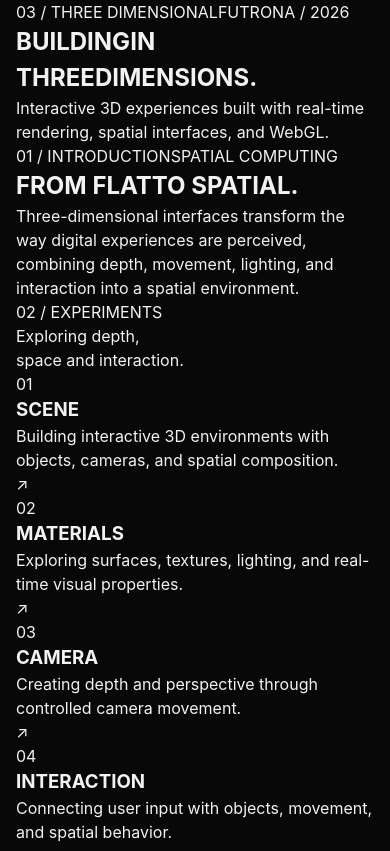
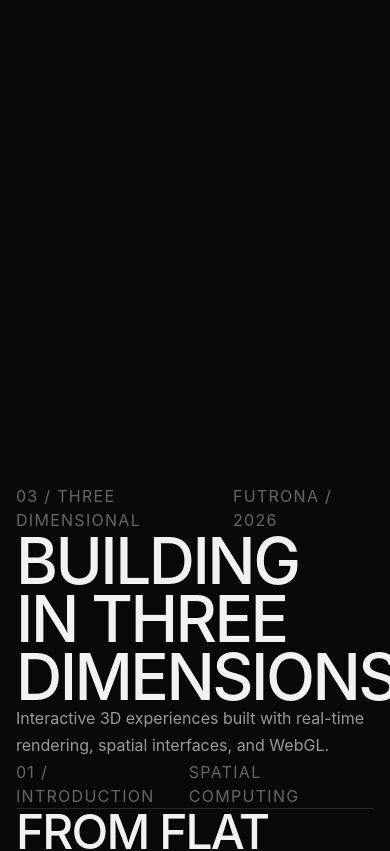
Before and after one commit to MuhammadShahbaz-tech/futrona-web-lab, a React (Vite) app in the folder client/: page /3d in a window 390 px wide. Shown: the top 851 px of the page. Built offline with nearby package versions, Linux system fonts and the light colour scheme.

Commit message:
Add ThreeD.css file in ThreeD page

```diff
--- a/client/src/pages/ThreeD/ThreeD.css
+++ b/client/src/pages/ThreeD/ThreeD.css
@@ -0,0 +1,264 @@
+.threed-page {
+    overflow: hidden;
+}
+
+.threed-hero {
+    min-height: 100svh;
+
+    display: flex;
+    align-items: flex-end;
+
+    padding-top: var(--space-12);
+    padding-bottom: var(--space-12);
+}
+
+.threed-hero__header {
+    display: flex;
+    justify-content: space-between;
+    align-items: flex-start;
+
+    margin-bottom: var(--space-12);
+
+    color: var(--color-text-subtle);
+
+    font-family: var(--font-mono);
+    font-size: var(--text-xs);
+
+    letter-spacing: 0.08em;
+}
+
+.threed-hero__content {
+    max-width: 1100px;
+}
+
+.threed-hero__title {
+    margin: 0;
+
+    color: var(--color-text);
+
+    font-size: clamp(4rem, 10vw, 10rem);
+    font-weight: 500;
+    line-height: 0.9;
+    letter-spacing: -0.04em;
+}
+
+.threed-hero__title span {
+    display: block;
+}
+
+.threed-hero__description {
+    max-width: 420px;
+
+    margin-top: var(--space-8);
+    margin-left: auto;
+
+    color: var(--color-text-muted);
+
+    font-size: var(--text-sm);
+    line-height: 1.7;
+}
+
+
+/* Introduction */
+
+.threed-introduction {
+    padding-top: var(--space-16);
+    padding-bottom: var(--space-16);
+}
+
+.threed-introduction__header {
+    display: flex;
+    justify-content: space-between;
+
+    padding-bottom: var(--space-5);
+
+    border-bottom: 1px solid var(--color-border);
+
+    color: var(--color-text-subtle);
+
+    font-family: var(--font-mono);
+    font-size: var(--text-xs);
+
+    letter-spacing: 0.08em;
+}
+
+.threed-introduction__content {
+    display: grid;
+    grid-template-columns: 1fr 1fr;
+
+    gap: var(--space-12);
+
+    padding-top: var(--space-12);
+}
+
+.threed-introduction__title {
+    margin: 0;
+
+    color: var(--color-text);
+
+    font-size: clamp(3rem, 7vw, 7rem);
+    font-weight: 500;
+    line-height: 0.95;
+    letter-spacing: -0.04em;
+}
+
+.threed-introduction__title span {
+    display: block;
+}
+
+.threed-introduction__description {
+    max-width: 500px;
+
+    align-self: end;
+
+    color: var(--color-text-muted);
+
+    font-size: var(--text-md);
+    line-height: 1.7;
+}
+
+
+/* Experiments */
+
+.threed-experiments {
+    padding-top: var(--space-16);
+    padding-bottom: var(--space-16);
+}
+
+.threed-experiments__header {
+    display: flex;
+    justify-content: space-between;
+    align-items: flex-start;
+
+    gap: var(--space-6);
+
+    padding-bottom: var(--space-5);
+
+    border-bottom: 1px solid var(--color-border);
+}
+
+.threed-experiments__header > span {
+    color: var(--color-text-subtle);
+
+    font-family: var(--font-mono);
+    font-size: var(--text-xs);
+
+    letter-spacing: 0.08em;
+}
+
+.threed-experiments__header p {
+    margin: 0;
+
+    color: var(--color-text-muted);
+
+    font-size: var(--text-sm);
+    line-height: 1.6;
+
+    text-align: right;
+}
+
+.threed-experiments__list {
+    display: flex;
+    flex-direction: column;
+}
+
+.threed-experiment {
+    position: relative;
+
+    display: grid;
+    grid-template-columns: 80px 1fr 40px;
+    align-items: center;
+
+    gap: var(--space-6);
+
+    min-height: 150px;
+
+    padding: var(--space-6) 0;
+
+    border-bottom: 1px solid var(--color-border);
+
+    cursor: pointer;
+
+    transition:
+        border-color 0.3s ease,
+        opacity 0.3s ease;
+}
+
+.threed-experiment__number {
+    color: var(--color-text-subtle);
+
+    font-family: var(--font-mono);
+    font-size: var(--text-xs);
+}
+
+.threed-experiment__info h3 {
+    margin: 0;
+
+    color: var(--color-text);
+
+    font-size: clamp(1.5rem, 3vw, 3rem);
+    font-weight: 500;
+    line-height: 1;
+
+    letter-spacing: -0.02em;
+}
+
+.threed-experiment__info p {
+    max-width: 500px;
+
+    margin: var(--space-3) 0 0;
+
+    color: var(--color-text-muted);
+
+    font-size: var(--text-sm);
+    line-height: 1.6;
+}
+
+.threed-experiment__arrow {
+    color: var(--color-text-muted);
+
+    font-size: 1.5rem;
+
+    transition:
+        transform 0.3s ease,
+        color 0.3s ease;
+}
+
+.threed-experiment:hover .threed-experiment__arrow {
+    color: var(--color-text);
+    transform: translate(4px, -4px);
+}
+
+
+/* Responsive */
+
+@media (max-width: 768px) {
+    .threed-hero {
+        min-height: 90svh;
+
+        padding-top: var(--space-8);
+        padding-bottom: var(--space-8);
+    }
+
+    .threed-hero__header {
+        margin-bottom: var(--space-8);
+    }
+
+    .threed-hero__description {
+        margin-left: 0;
+    }
+
+    .threed-introduction__content {
+        grid-template-columns: 1fr;
+
+        gap: var(--space-8);
+    }
+
+    .threed-experiment {
+        grid-template-columns: 40px 1fr 30px;
+
+        gap: var(--space-4);
+
+        min-height: 130px;
+    }
+}
```
